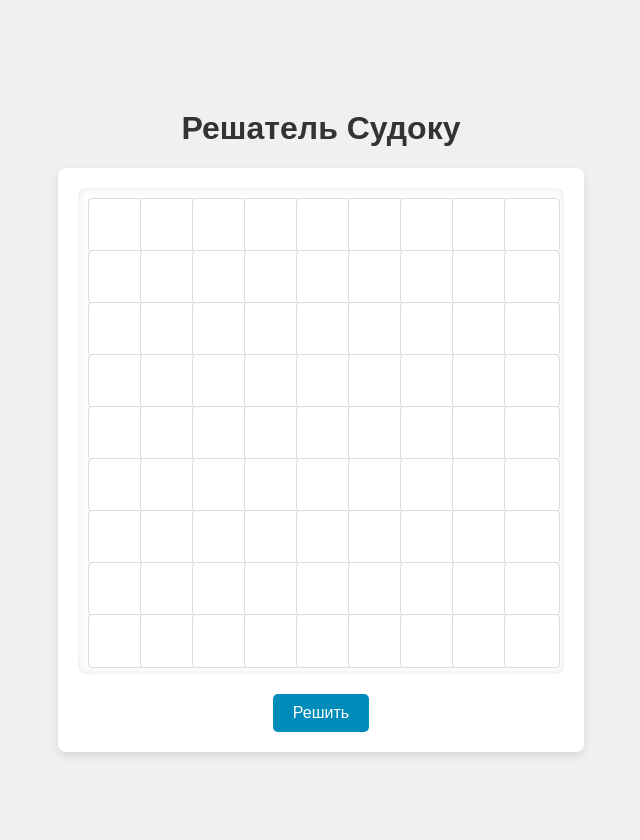
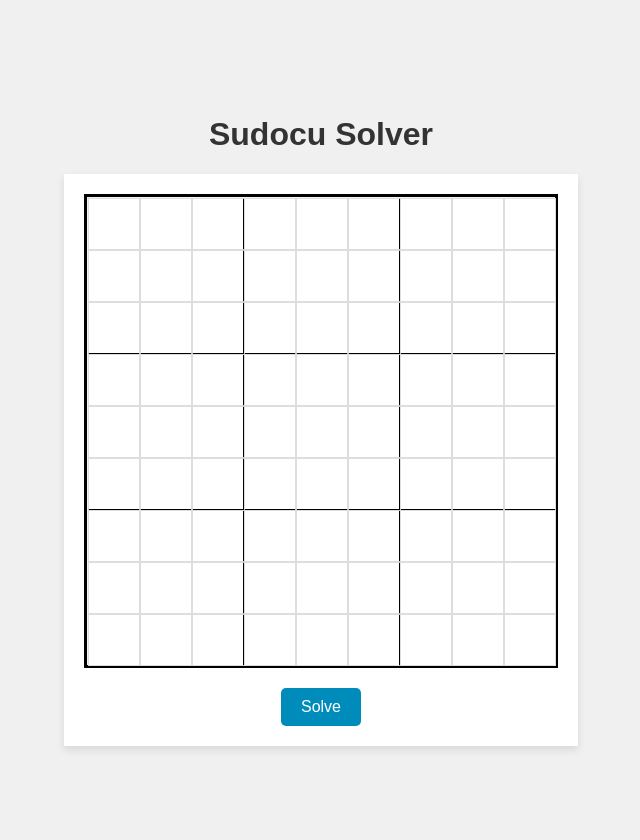
Before and after one commit to ArsentyStreltsov/sudocu_machine, a Flask app: page / in a window 1280 px wide. Shown: the whole page, without its empty margins (319-959 px from the left). Run offline with Flask 3, Linux system fonts and the light colour scheme.

Commit message:
more changes

```diff
--- a/static/style.css
+++ b/static/style.css
@@ -24,14 +24,15 @@ h1 {
 }
 
 #sudoku-form {
+  width: auto;
+  height: auto;
+  padding: 20px;
   display: flex;
   flex-direction: column;
   align-items: center;
   gap: 20px;
-  padding: 20px;
   background-color: var(--grid-background);
   box-shadow: 0 4px 8px rgba(0, 0, 0, 0.1);
-  border-radius: 8px;
 }
 
 #sudoku-grid {
@@ -40,10 +41,12 @@ h1 {
   grid-template-rows: repeat(9, 50px);
   gap: 2px;
   background-color: var(--grid-background);
-  padding: 10px;
-  border-radius: 8px;
+  padding: 1px;
   box-shadow: inset 0 0 10px rgba(0, 0, 0, 0.1);
+  border: 3px solid #000000;
 }
+
+
 
 #sudoku-grid input {
   width: 100%;
@@ -51,14 +54,14 @@ h1 {
   text-align: center;
   font-size: 20px;
   border: 1px solid var(--cell-border-color);
-  border-radius: 4px;
   background-color: #fff;
   transition: background-color 0.3s;
+  padding: 0px;
 }
 
 #sudoku-grid input:focus {
   outline: none;
-  background-color: var(--cell-focus-color);
+  background-color: lightblue;
   border-color: var(--button-color);
 }
 
@@ -76,3 +79,7 @@ button {
 button:hover {
   background-color: var(--button-hover-color);
 }
+
+#sudoku-grid input.highlight {
+    background-color: rgb(227, 236, 243);
+  }
--- a/static/sudocu_java.js
+++ b/static/sudocu_java.js
@@ -1,56 +1,8 @@
-// window.onload = function () {
-//   const grid = document.getElementById('sudoku-grid');
-//   for (let i = 0; i < 81; i++) {
-//     const input = document.createElement('input');
-//     input.type = 'text';
-//     input.maxLength = 1;
-//     input.pattern = '[1-9]*';
-//     grid.appendChild(input);
-//   }
-// };
-
-// function solveSudoku() {
-//   const values = [];
-//   const cells = document.querySelectorAll('#sudoku-grid input');
-//   for (let i = 0; i < 9; i++) {
-//     const row = [];
-//     for (let j = 0; j < 9; j++) {
-//       const index = i * 9 + j;
-//       row.push(cells[index].value);
-//     }
-//     values.push(row);
-//   }
-
-//   const data = { 'board': values };
-//   fetch('/solve', {
-//     method: 'POST',
-//     headers: {
-//       'Content-Type': 'application/json'
-//     },
-//     body: JSON.stringify(data)
-//   })
-//     .then(response => response.json())
-//     .then(result => {
-//       if (result.error) {
-//         alert(result.error);
-//       } else {
-//         // Обновите интерфейс с решенным судоку, если решение получено
-//         const solvedBoard = result.board;
-//         for (let i = 0; i < 9; i++) {
-//           for (let j = 0; j < 9; j++) {
-//             const index = i * 9 + j;
-//             cells[index].value = solvedBoard[i][j];
-//           }
-//         }
-//       }
-//     })
-//     .catch(error => {
-//       console.error('Ошибка:', error);
-//     });
-// }
+let grid; // Глобальная переменная для доступа к сетке судоку
 
 window.onload = function () {
-  const grid = document.getElementById('sudoku-grid');
+  // Инициализация переменной grid
+  grid = document.getElementById('sudoku-grid');
   for (let i = 0; i < 81; i++) {
     const input = document.createElement('input');
     input.type = 'text';
@@ -60,9 +12,26 @@ window.onload = function () {
     input.addEventListener('keydown', function (event) {
       handleArrowKeys(event, i);
     });
+    input.addEventListener('focus', highlight);
+    input.addEventListener('blur', unhighlight);
+
+    // Определение стиля границы в зависимости от индекса ячейки
+    const row = Math.floor(i / 9);
+    const col = i % 9;
+
+    // Установка границ для блоков 3x3
+    if (col % 3 === 2 && col !== 8) { // для вертикальных линий, кроме последней колонки
+      input.style.borderRight = '3px solid #000000';
+    }
+    if (row % 3 === 2 && row !== 8) { // для горизонтальных линий, кроме последнего ряда
+      input.style.borderBottom = '3px solid #000000';
+    }
+
     grid.appendChild(input);
   }
 };
+
+// Остальные функции используют переменную grid без изме
 
 function validateInput(event) {
   // Удаляем все символы, кроме цифр
@@ -82,6 +51,43 @@ function handleArrowKeys(event, index) {
     event.preventDefault(); // Предотвращаем дефолтное поведение для стрелочных клавиш
   }
 }
+
+function highlight() {
+  console.log('Element focused'); // Добавлено для отладки
+  highlightRowColSquare(this, true);
+}
+
+function unhighlight() {
+  console.log('Element unfocused'); // Добавлено для отладки
+  highlightRowColSquare(this, false);
+}
+
+function highlightRowColSquare(element, add) {
+  const index = Array.from(grid.children).indexOf(element);
+  console.log('Index of element:', index); // Добавлено для отладки
+
+  const row = Math.floor(index / 9);
+  const col = index % 9;
+  console.log('Row:', row, 'Col:', col); // Добавлено для отладки
+
+  const startRow = row - row % 3;
+  const startCol = col - col % 3;
+  console.log('Square start - Row:', startRow, 'Col:', startCol); // Добавлено для отладки
+
+  for (let i = 0; i < 9; i++) {
+    // Toggle class 'highlight' for row and column
+    grid.children[row * 9 + i].classList.toggle('highlight', add);
+    grid.children[i * 9 + col].classList.toggle('highlight', add);
+  }
+
+  // Toggle class 'highlight' for 3x3 square
+  for (let r = startRow; r < startRow + 3; r++) {
+    for (let c = startCol; c < startCol + 3; c++) {
+      grid.children[r * 9 + c].classList.toggle('highlight', add);
+    }
+  }
+}
+
 
 function solveSudoku() {
   const values = [];
--- a/templates/index.html
+++ b/templates/index.html
@@ -1,21 +1,18 @@
 <!DOCTYPE html>
-<html lang="ru">
+<html lang="en">
 
 <head>
   <meta charset="UTF-8">
-  <title>Решатель Судоку</title>
+  <title>Sudocu</title>
   <link rel="stylesheet" href="static/style.css">
 </head>
 
 <body>
-  <h1>Решатель Судоку</h1>
+  <h1>Sudocu Solver</h1>
   <form id="sudoku-form">
     <div id="sudoku-grid">
-
-      <!-- Здесь будут ячейки судоку -->
-      <!-- Генерация через JavaScript для упрощения -->
     </div>
-    <button type="button" onclick="solveSudoku()">Решить</button>
+    <button type="button" onclick="solveSudoku()">Solve</button>
   </form>
   <script src="static/sudocu_java.js"></script>
 </body>
```
Lines whose indentation alone changed are shown as unchanged.
